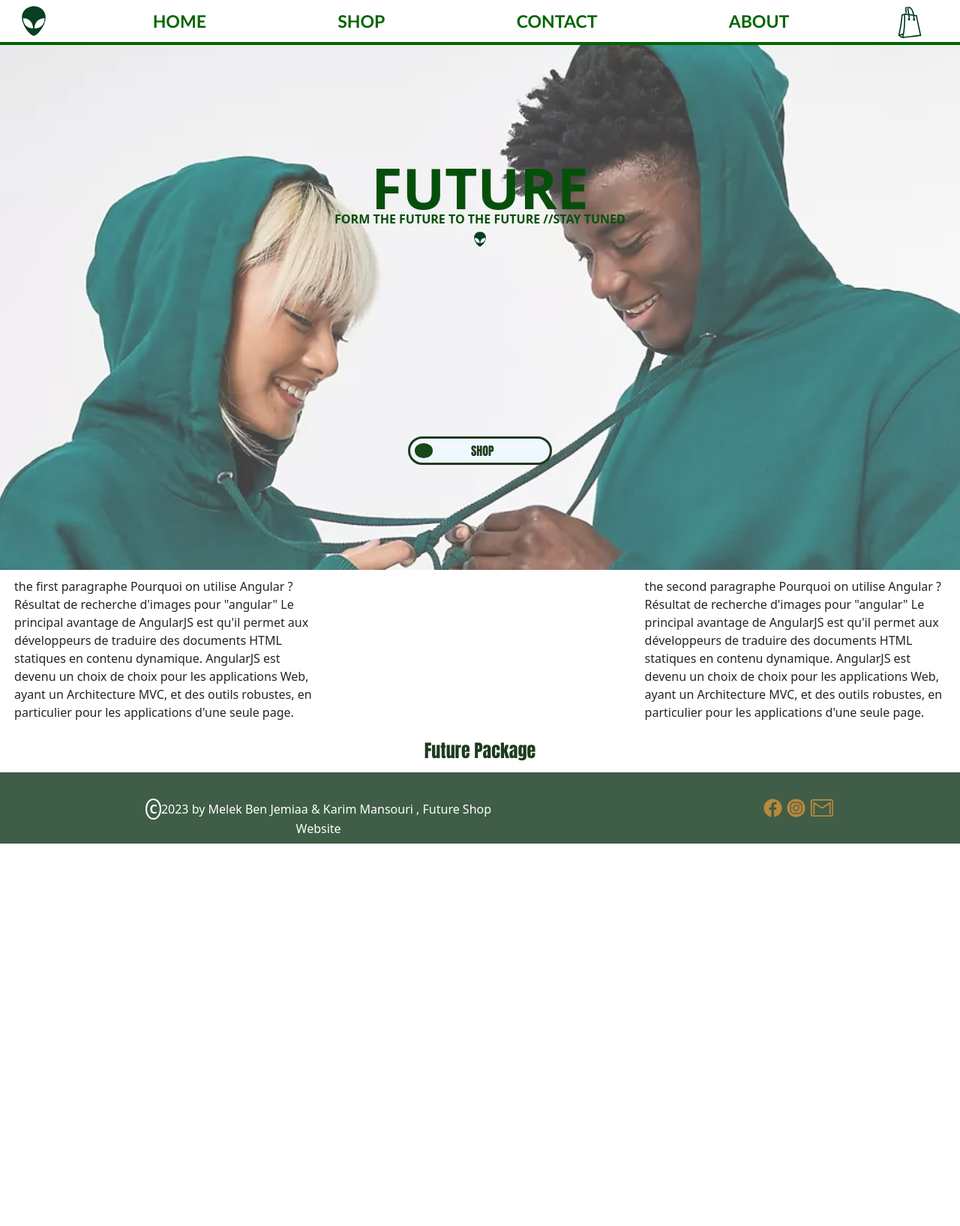
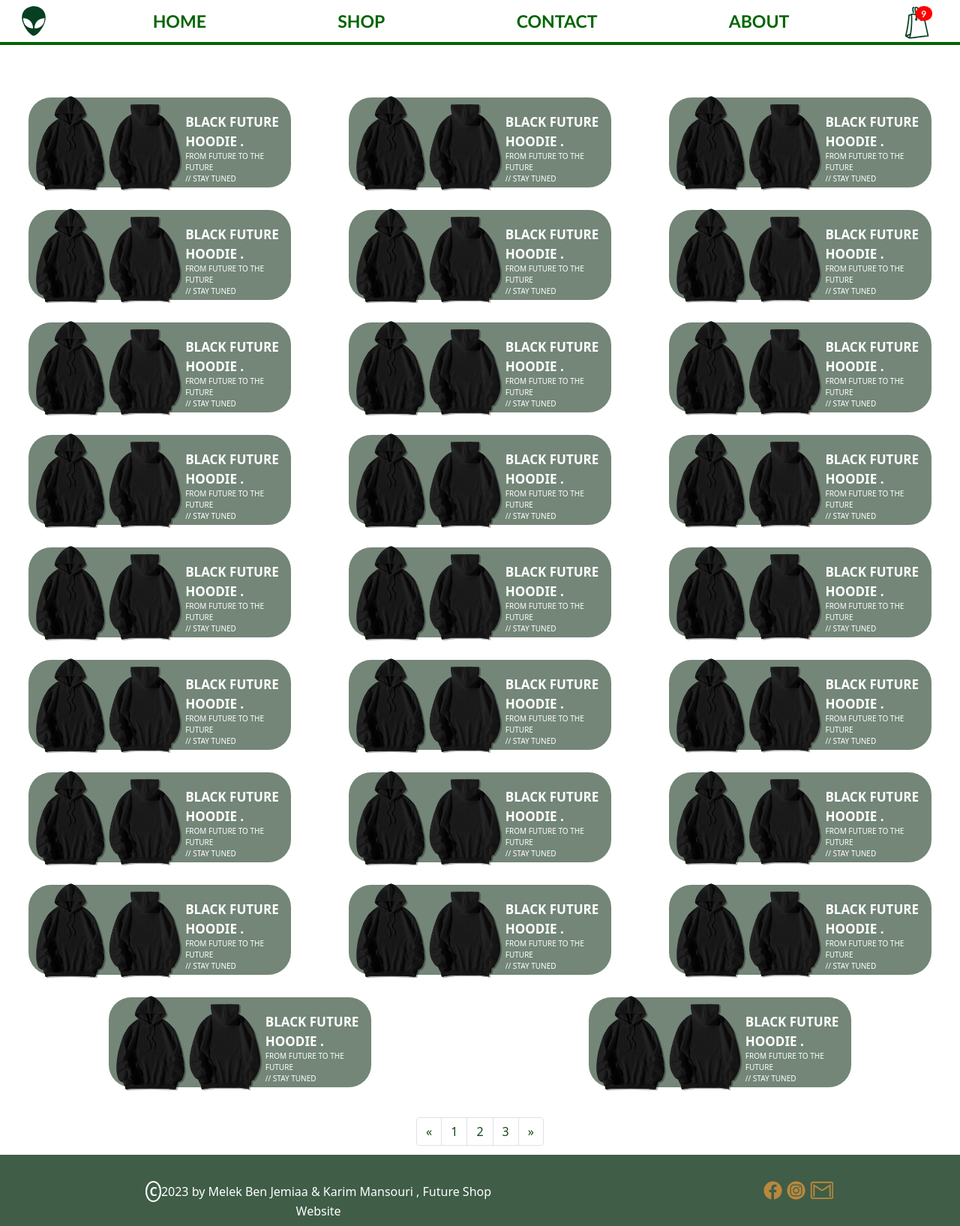
Before and after one commit to MalikBenJemiaa/future-frontend, an Angular app: page /main/shop in a window 1280 px wide. Before the commit this address led to /main/home. Shown: the whole page at 75% size. Before the commit the page ends 1125 px from the top, so only its background shows below. Built offline with nearby package versions, Linux system fonts and the light colour scheme.

Commit message:
'version1.3'

```diff
--- a/src/app/main-work/main-work.component.ts
+++ b/src/app/main-work/main-work.component.ts
@@ -14,8 +14,10 @@ export class MainWorkComponent {
     console.log(this.screen_width)
     this.screen_width=window.innerWidth>539
    }
-   constructor(private Route:Router){
-    this.Route.navigateByUrl('/main/home')
+   constructor(private Route:Router ){
+    if (this.Route.url=='/main'){
+     this.Route.navigateByUrl('/main/home')
+    }
    }
 
 }
--- a/src/app/nav-bar/nav-bar.component.css
+++ b/src/app/nav-bar/nav-bar.component.css
@@ -3,20 +3,19 @@
     width: 100%;
     height: 60px;
     border-bottom: 4px solid #006400;
-    display: flex;
-
-}
-.scrol_nav{
     position: fixed; /* Set the navbar to fixed position */
     top: 0;
-    animation-duration: 3s;
-    height: 60px;
+   transition: 0.2s;
+    display: flex;
 }
 .scrol_nav1{
-    position: fixed; /* Set the navbar to fixed position */
-    top: 0;
-    height: 45px;
-    height: 50px;
+    visibility: hidden;
+    transform: translateY(-60px);
+    /* position: fixed; Set the navbar to fixed position */
+    /* animation-duration: 0.6s; */
+    /* top: 0; */
+    /* height: 45px; */
+    /* height: 50px; */
 }
 .cadre1{
     /* border: 2px solid #006400; */
@@ -47,20 +46,22 @@
     background-size:cover ;
     /* border: #006400 2px solid; */
 }
-.notification{
+
+.order_number{
+    margin-right: 2px;
+    width: 50%;
+    height: 45%;
+   border: red 2px solid;
+   background-color: rgb(255, 0, 0);
+   border-radius:50% ;
+   display: flex;
+}
+.order_number label{
+
+    font-size: 12px;
+    font-weight: bold;
     margin: auto;
-    width: 30%;
-    height: 100%;
-    /* border: #006400 2px solid; */
-    display: flex;
-    flex-direction: column
-
-}
-.notification div{
-    margin: auto;
-    width: 100%;
-    height: 50%;
-    /* border: #006400 2px solid; */
+    color: aliceblue;
 
 }
 .TheLink{
@@ -80,10 +81,15 @@
     margin: auto;
 }
 .nav-mo{
+    position: fixed; /* Set the navbar to fixed position */
+    top: 0;
+    transition: 0.2s;
     width: 100%;
     height: 70px;
     border-bottom: 2px solid #006400;
     display: flex;
+    /* background-color: aliceblue; */
+    background-color: aliceblue;
 }
 
 .b1{
@@ -92,6 +98,10 @@
     margin: auto;
     /* border: 2px solid #006400; */
     display: flex;
+}
+.b12{
+    margin: auto;
+    width: 20%;
 }
 .title{
     color: #205420;
@@ -130,8 +140,9 @@
 }
 .b2{
     margin: auto;
-    width: 30%;
-    height: 60px;
+    display: flex;
+    width: 20%;
+    height: 50px;
     /* border: 2px solid #006400; */
 
 }
--- a/src/app/nav-bar/nav-bar.component.html
+++ b/src/app/nav-bar/nav-bar.component.html
@@ -1,5 +1,5 @@
-<nav class="navNav" *ngIf="web_width" [ngClass]="style.nav_web1" [ngClass]="style.nav_web2">
-    <div class="cadre1"></div>
+<nav class="navNav" *ngIf="web_width" [ngClass]="style.nav_web1" >
+    <a class="cadre1" href="/acceuil"></a>
     <div class="TheLink">
       <a routerLink="/main/home" class="aa">HOME</a>
       <a routerLink="/main/shop" class="aa">SHOP</a>
@@ -7,16 +7,14 @@
       <a routerLink="/main/about" class="aa">ABOUT</a>
     </div>
     <div class="cadre">
-      <div class="panier"></div>
-      <div class="notification">
-        <div>
-          <!-- cadre de nombre de produit -->
+      <div class="panier">
+        <div class="order_number">
+          <label for="">9</label>
         </div>
-        <div></div>
       </div>
-    </div>
+       </div>
   </nav>
-  <nav class="nav-mo" *ngIf="!web_width">
+  <nav class="nav-mo" *ngIf="!web_width"  [ngClass]="style.nav_web1" >
     <div class="b1">
       <button class="link_bott">
         <!-- for the three - -->
@@ -32,7 +30,15 @@
         </div>
       </div>
     </div>
+    <div class="b12"></div>
     <div class="b2">
-      <!-- for the mock-up of shop -->
+
+      <div class="cadre">
+        <div class="panier">
+          <div class="order_number">
+            <label for="">9</label>
+          </div>
+        </div>
+         </div>
     </div>
   </nav>
--- a/src/app/nav-bar/nav-bar.component.ts
+++ b/src/app/nav-bar/nav-bar.component.ts
@@ -11,25 +11,30 @@ export class NavBarComponent {
   screen_scroll:any
   style={
     nav_web1:'',
-    nav_web2:'',
-    nav_mobile:''
+    nav_mobile:'',
   }
   @HostListener('window:scroll', ['$event2'])
    doSomething() {
+    if (this.screen_scroll<window.pageYOffset){
+        // console.log("down")
+        this.style.nav_web1='scrol_nav1'
+      }else{
+        // console.log("up")
+        this.style.nav_web1=''
+    }
      this.screen_scroll=window.pageYOffset;
 
-      this.reglage()
+      // this.reglage()
     }
   reglage(){
     if (this.screen_scroll>700){
-      this.style.nav_web2='scrol_nav1'
     }
     else if (this.screen_scroll>200){
       this.style.nav_web1='scrol_nav'
     }
     else{
       this.style.nav_web1=''
-      this.style.nav_web2=''
+      // this.style.nav_web2=''
     }
   }
 }
--- a/src/app/shop/shop.component.css
+++ b/src/app/shop/shop.component.css
@@ -24,8 +24,12 @@
     align-content: center;
 }
 .front-image{
-    width: 25%;
+    /* if we wana split it into front  and back photo we must make the width 25%  */
+    width: 60%;
     height: 130px;
+    background-image:url('../imgg/capuche.svg') ;
+    background-repeat: no-repeat;
+    background-size: cover;
     margin: auto;
     /* border: 2px rgb(248, 246, 246) solid; */
 }
@@ -67,5 +71,18 @@
 }
 .des{
     text-align: left;
+}
+.pagination{
+    margin-top: 20px;
+    width: 100%;
+    height: 70px;
+    display: flex;
+    /* border: #006400 2px solid; */
+}
+.pagggg{
 
+    margin: auto;
 }
+.page-link{
+    color: #174517;
+}
--- a/src/app/shop/shop.component.html
+++ b/src/app/shop/shop.component.html
@@ -4,9 +4,9 @@
         <div class="front-image">
           <!-- for the front image -->
         </div>
-        <div class="back-image">
-          <!-- for the front image -->
-        </div>
+        <!-- <div class="back-image">
+          for the front image
+        </div> -->
         <div class="data-pr">
           <div class="title-pr">
             <div>BLACK FUTURE HOODIE .</div>
@@ -17,4 +17,23 @@
           </div>
         </div>
       </button>
+      <div class="pagination">
+        <nav aria-label="Page navigation example" class="pagggg">
+          <ul class="pagination">
+            <li class="page-item">
+              <a class="page-link"  aria-label="Previous"> <!-- this is for the << -->
+                <span aria-hidden="true">&laquo;</span>
+              </a>
+            </li>
+            <li class="page-item"><a class="page-link" >1</a></li>
+            <li class="page-item"><a class="page-link" >2</a></li>
+            <li class="page-item"><a class="page-link" >3</a></li>
+            <li class="page-item">
+              <a class="page-link"  aria-label="Next"> <!-- this is for the next -->
+                <span aria-hidden="true">&raquo;</span>
+              </a>
+            </li>
+          </ul>
+        </nav>
+      </div>
 </div>
--- a/src/app/shop/shop.component.ts
+++ b/src/app/shop/shop.component.ts
@@ -7,4 +7,5 @@ import { Component } from '@angular/core';
 })
 export class ShopComponent {
   rrange=[1,2,3,4,5,6,7,8,9,10,11,12,1,1,1,1,1,1,1,1,1,1,,1,1,1]
+
 }
--- a/src/app/show-pro/show-pro.component.css
+++ b/src/app/show-pro/show-pro.component.css
@@ -1,10 +1,11 @@
 .item-pr{
     /* margin: auto; */
     margin: auto;
-    margin-top: 80px;
-    width: 45%;
+    margin-top: 130px;
+    margin-bottom: 30px;
+    width: 40%;
     min-width: 300px;
-     height: 150px;
+     height: 200px;
     /* min-height: 80px; */
     /* border: 0px solid #006400;  */
     background-color: #293c2e;
@@ -18,9 +19,16 @@
 }
 .front-image{
     margin: auto;
-    width: 40%;
-    height: 180px;
-    border: black 2px solid;
+    /* if you like to split it into back and fornt photo we must make the width 40% */
+    width: 80%;
+    height: 150%;
+    /* border: black 2px solid; */
+    background-image: url("../imgg/capuche.svg");
+    background-repeat: no-repeat;
+    background-size: cover;
+    /* background-attachment: fixed; */
+    background-position: center center;
+
 }
 .back-image{
     margin: auto;
--- a/src/app/show-pro/show-pro.component.html
+++ b/src/app/show-pro/show-pro.component.html
@@ -3,9 +3,9 @@
       <div class="front-image">
         <!-- for the front image -->
       </div>
-      <div class="back-image">
-        <!-- for the front image -->
-      </div>
+      <!-- <div class="back-image">
+         for the front image
+      </div> -->
     </div>
   <!-- </center> -->
   <div class="title-create-product">
--- a/src/index.html
+++ b/src/index.html
@@ -6,8 +6,12 @@
   <base href="/">
   <meta name="viewport" content="width=device-width, initial-scale=1">
   <link rel="icon" type="image/x-icon" href="favicon.ico">
+  <link rel="stylesheet" href="https://cdn.jsdelivr.net/npm/bootstrap@5.3.0-alpha1/dist/css/bootstrap.min.css
+  ">
 </head>
 <body>
   <app-root></app-root>
+  <script src="https://cdn.jsdelivr.net/npm/bootstrap@5.3.0-alpha1/dist/js/bootstrap.bundle.min.js" integrity="sha384-w76AqPfDkMBDXo30jS1Sgez6pr3x5MlQ1ZAGC+nuZB+EYdgRZgiwxhTBTkF7CXvN" crossorigin="anonymous"></script>
+
 </body>
 </html>
```
Also changed, not shown: src/app/imgg/capuche.svg (added).
